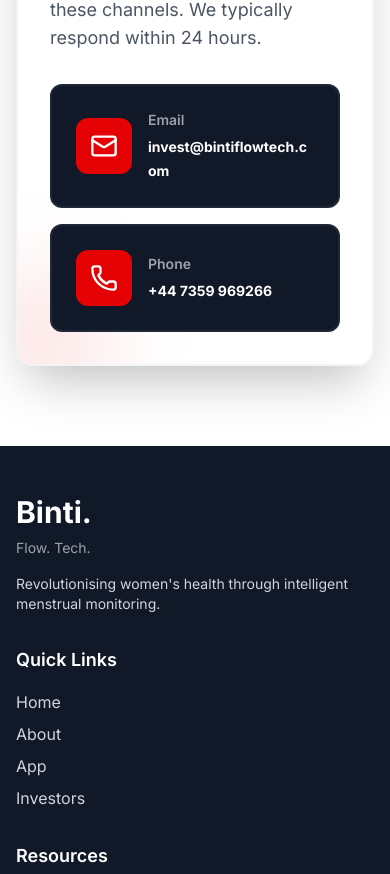
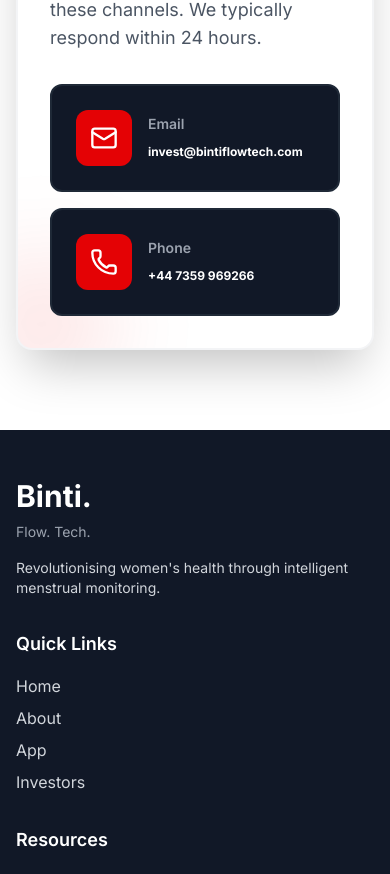
Before and after one commit to kevin21quirk/binti_flow_tech_web, a Next.js app: page /contact in a window 390 px wide. Shown: the part 1650-2524 px from the top of the page. Built offline with nearby package versions, Linux system fonts and the light colour scheme; no server answers.

Commit message:
Fix: Keep email on one line on mobile with text-xs and whitespace-nowrap

```diff
--- a/app/contact/page.tsx
+++ b/app/contact/page.tsx
@@ -322,7 +322,7 @@
                             <h3 className="text-sm font-semibold text-gray-400 mb-1">{info.title}</h3>
                             <a
                               href={info.link}
-                              className="text-white font-bold text-sm sm:text-lg hover:text-binti-red transition-colors break-all"
+                              className="text-white font-bold text-xs sm:text-lg hover:text-binti-red transition-colors whitespace-nowrap"
                             >
                               {info.value}
                             </a>
```
